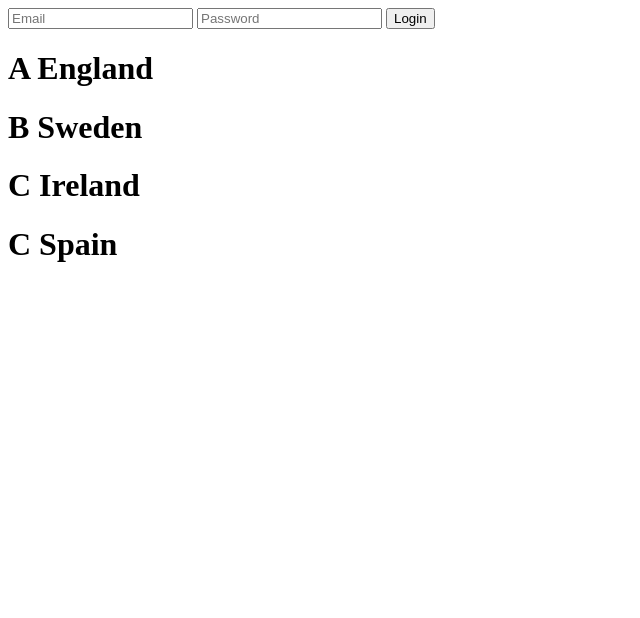
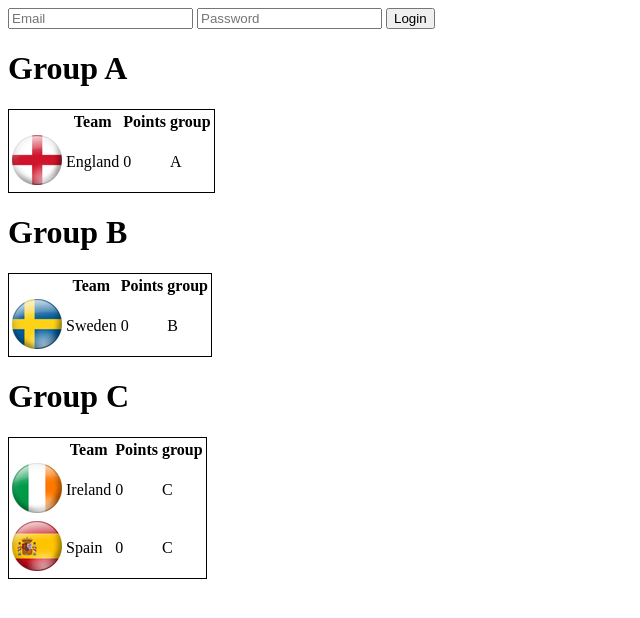
Before and after one commit to Tipster-project/Vanilla-php-Tipster, a PHP site: page /team_groups.php in a window 1280 px wide. Shown: the top 618 px of the page, without its empty margins (0-640 px from the left). Run offline with PHP 8.4, Linux system fonts and the light colour scheme; data comes from the database, SQL or seed files in the repository.

Commit message:
team_groups

```diff
--- a/team_groups.php
+++ b/team_groups.php
@@ -1,20 +1,116 @@
+<?php include 'includes/header.php'; ?>
+
+<!-- ************************************ -->
+<!-- ************* GROUP A ************** -->
+<!-- ************************************ -->
 <?php
-	include 'includes/header.php';
+$queryA = 'SELECT * FROM teams ORDER BY team_points';
 
-	$query = 'SELECT * FROM teams ORDER BY group_nr';
+$result = mysqli_query($db_connect, $queryA);
+$row = mysqli_fetch_assoc($result);
+?>
 
-	$result = mysqli_query($db_connect, $query);
-	$row = mysqli_fetch_assoc($result);
-	?>
+<h1>Group A</h1>
+<table style="border:solid black 1px">
+	<tbody>
+		<tr>
+			<th></th>
+			<th>Team</th>
+			<th>Points</th>
+			<th>group</th>
+		</tr>
 
-	<?php
+		<?php
+		while($row = $result->fetch_assoc()) {
 
-	while($row = $result->fetch_assoc()) {
-		?><h1><? echo "{$row['group_nr']} " . "{$row['team_name']}"; ?></h1><?
+			if ( "{$row['group_nr']}"  == "A"){
+				?>
+				<tr>
+					<td><img src="img/<? echo "{$row['team_flag']}"; ?>" /></td>
+					<td><? echo "{$row['team_name']}"; ?></td>
+					<td><? echo "{$row['team_points']}"; ?></td>
+					<td><? echo "{$row['group_nr']}"; ?></td>
+				</tr>
+				<?
+			}
+		}
+		?>
+	</tbody>
+</table>
 
-					}
-					?>
+<!-- ************************************ -->
+<!-- ************* GROUP B ************** -->
+<!-- ************************************ -->
+<?php
+$queryB = 'SELECT * FROM teams ORDER BY team_points';
 
-<?php
-	include 'includes/footer.php';
+$resultB = mysqli_query($db_connect, $queryB);
+$rowB = mysqli_fetch_assoc($resultB);
 ?>
+
+<h1>Group B</h1>
+<table style="border:solid black 1px">
+	<tbody>
+		<tr>
+			<th></th>
+			<th>Team</th>
+			<th>Points</th>
+			<th>group</th>
+		</tr>
+
+		<?php
+		while($rowB = $resultB->fetch_assoc()) {
+			if ( "{$rowB['group_nr']}"  == "B"){
+				?>
+				<tr>
+					<td><img src="img/<? echo "{$rowB['team_flag']}"; ?>" /></td>
+					<td><? echo "{$rowB['team_name']}"; ?></td>
+					<td><? echo "{$rowB['team_points']}"; ?></td>
+					<td><? echo "{$rowB['group_nr']}"; ?></td>
+				</tr>
+				<?
+			}
+		}
+		?>
+	</tbody>
+</table>
+
+<!-- ************************************ -->
+<!-- ************* GROUP C ************** -->
+<!-- ************************************ -->
+<?
+$queryC = 'SELECT * FROM teams ORDER BY team_points';
+
+$resultC = mysqli_query($db_connect, $queryC);
+$rowC = mysqli_fetch_assoc($resultC);
+?>
+
+<h1>Group C</h1>
+<table style="border:solid black 1px">
+	<tbody>
+		<tr>
+			<th></th>
+			<th>Team</th>
+			<th>Points</th>
+			<th>group</th>
+		</tr>
+
+		<?php
+		while($rowC = $resultC->fetch_assoc()) {
+
+			if ( "{$rowC['group_nr']}"  == "C"){
+				?>
+				<tr>
+					<td><img src="img/<? echo "{$rowC['team_flag']}"; ?>" /></td>
+					<td><? echo "{$rowC['team_name']}"; ?></td>
+					<td><? echo "{$rowC['team_points']}"; ?></td>
+					<td><? echo "{$rowC['group_nr']}"; ?></td>
+				</tr>
+				<?
+			}
+		}
+		?>
+	</tbody>
+</table>
+
+<?php include 'includes/footer.php'; ?>
```
